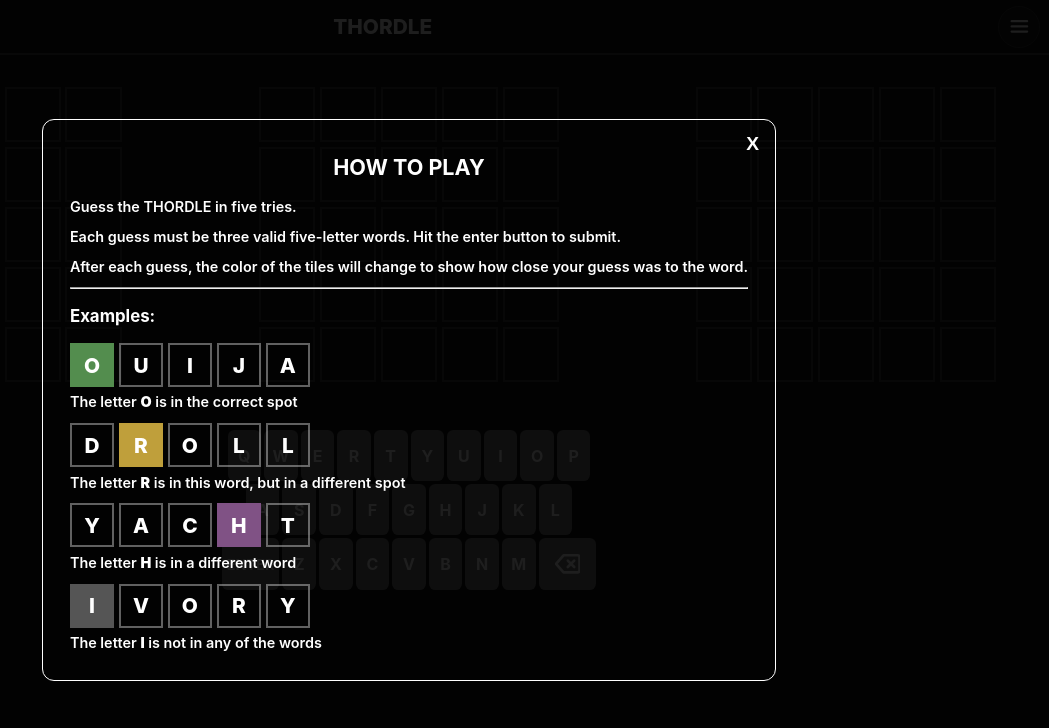
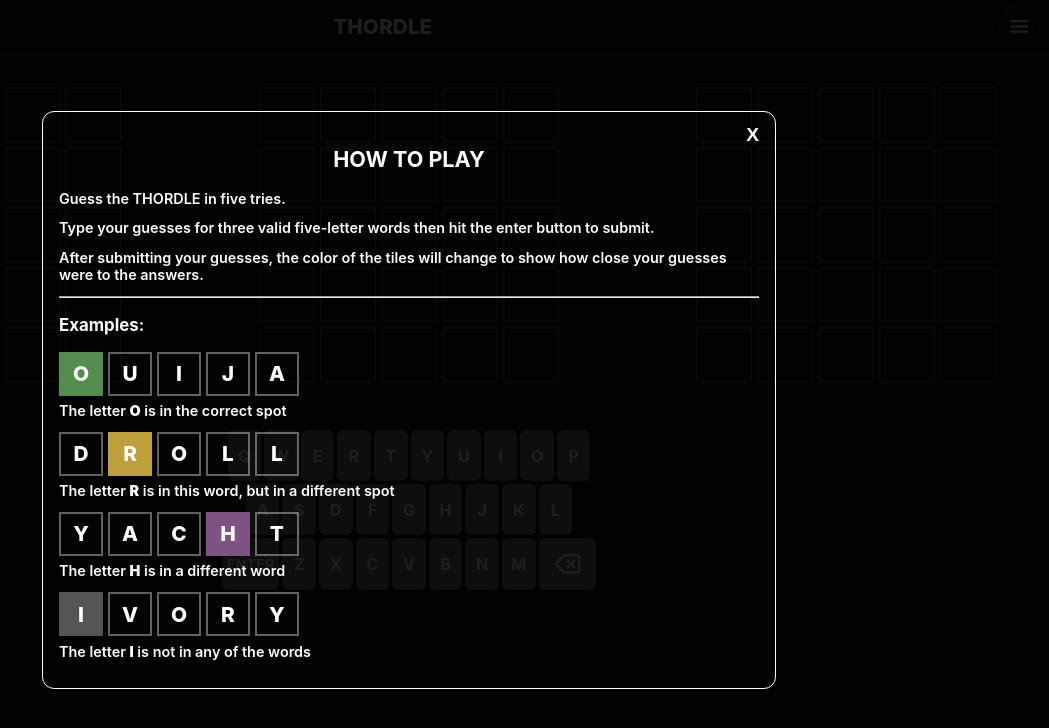
Before and after one commit to kurtisgrant/thordle, a React (Create React App) app: page / in a window 1280 px wide. Shown: the top 728 px of the page, without its empty margins (231-1280 px from the left). Built offline with nearby package versions, Linux system fonts and the light colour scheme.

Commit message:
Update instructions modal text

```diff
--- a/src/Components/Modal/InstructionsModal.jsx
+++ b/src/Components/Modal/InstructionsModal.jsx
@@ -34,8 +34,8 @@ function InstructionsModal({ handleClose }) {
       <StyledInstructions>
         <h2>How to Play</h2>
         <p>Guess the THORDLE in five tries.</p>
-        <p>Each guess must be three valid five-letter words. Hit the enter button to submit.</p>
-        <p>After each guess, the color of the tiles will change to show how close your guess was to the word.</p>
+        <p>Type your guesses for three valid five-letter words then hit the enter button to submit.</p>
+        <p>After submitting your guesses, the color of the tiles will change to show how close your guesses were to the answers.</p>
         <hr />
         <h3>Examples:</h3>
         <div className="example-row">
```
Also changed, not shown: 3 other files (tests, documents, lock files or other folders).
